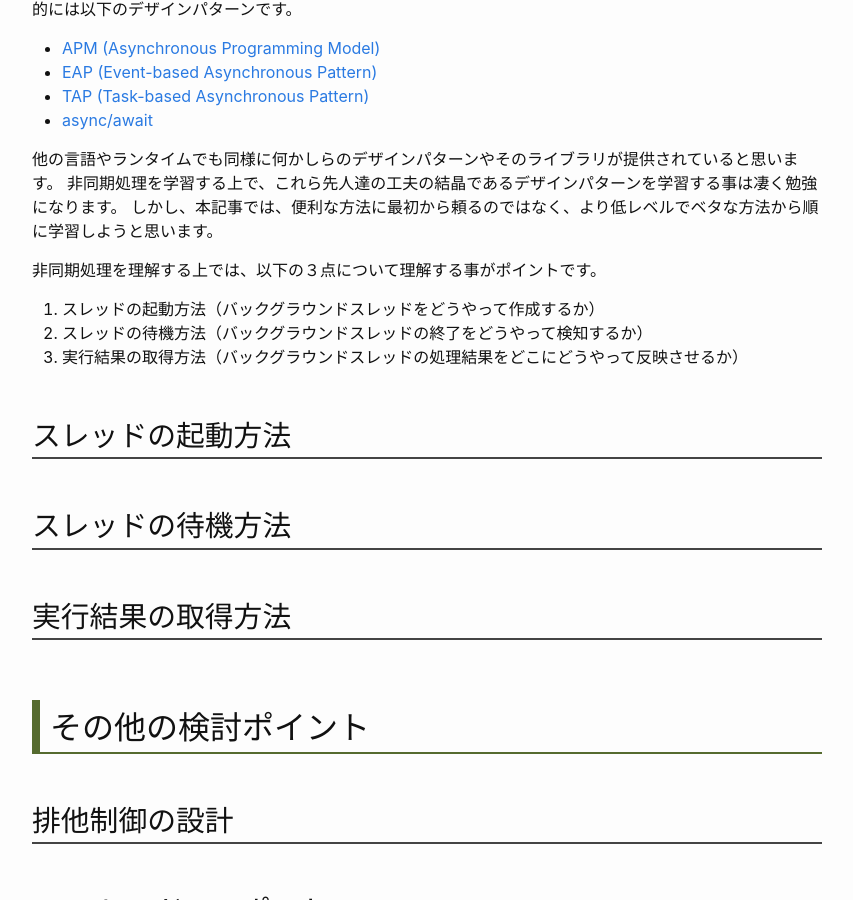
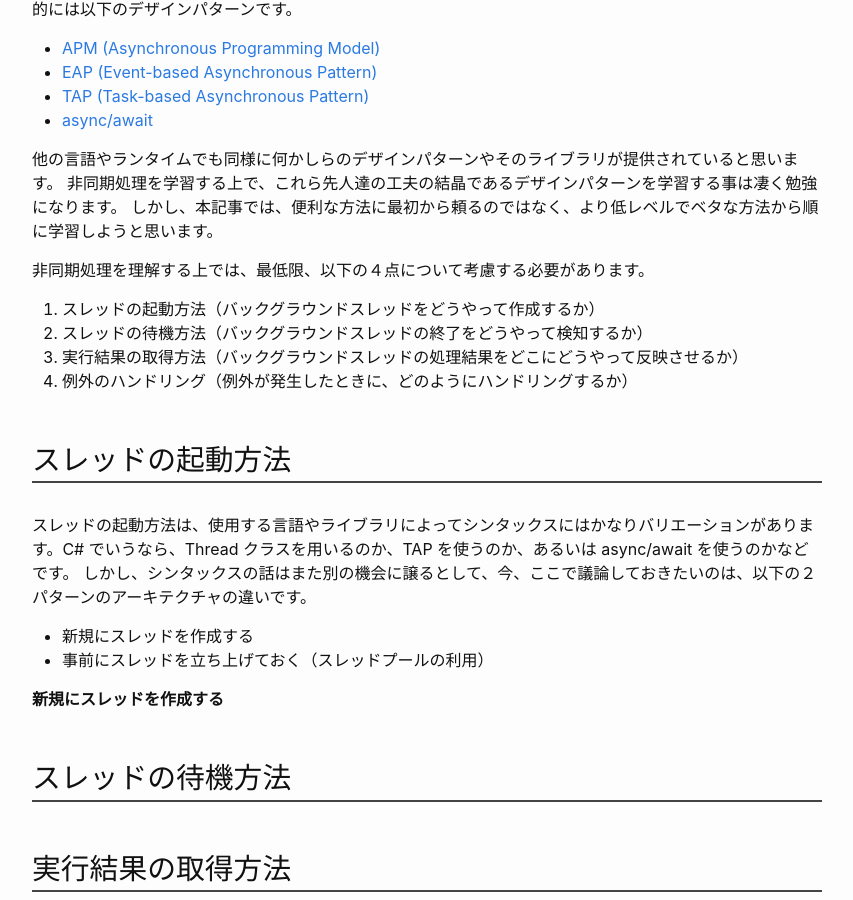
Before and after one commit to koytak-blog/koytak-blog.github.io, a Jekyll site: the page built from articles/multithread-app-arch/cliapp.md, in a window 1280 px wide and 900 px high, scrolled down 4169 px. Shown: the whole window, without its empty margins (213-1066 px from the left). Built offline with Jekyll 4.4.1, drawn with Linux system fonts in a browser that asks for light colours.

Commit message:
update mt

```diff
--- a/articles/multithread-app-arch/cliapp.md
+++ b/articles/multithread-app-arch/cliapp.md
@@ -86,13 +86,21 @@ C# で非同期処理を実装する時のデザインパターンは、歴史
 非同期処理を学習する上で、これら先人達の工夫の結晶であるデザインパターンを学習する事は凄く勉強になります。
 しかし、本記事では、便利な方法に最初から頼るのではなく、より低レベルでベタな方法から順に学習しようと思います。
 
-非同期処理を理解する上では、以下の３点について理解する事がポイントです。
+非同期処理を理解する上では、最低限、以下の４点について考慮する必要があります。
 1. スレッドの起動方法（バックグラウンドスレッドをどうやって作成するか）
 1. スレッドの待機方法（バックグラウンドスレッドの終了をどうやって検知するか）
 1. 実行結果の取得方法（バックグラウンドスレッドの処理結果をどこにどうやって反映させるか）
+1. 例外のハンドリング（例外が発生したときに、どのようにハンドリングするか）
 
 ## スレッドの起動方法
 
+スレッドの起動方法は、使用する言語やライブラリによってシンタックスにはかなりバリエーションがあります。C# でいうなら、Thread クラスを用いるのか、TAP を使うのか、あるいは async/await を使うのかなどです。
+しかし、シンタックスの話はまた別の機会に譲るとして、今、ここで議論しておきたいのは、以下の２パターンのアーキテクチャの違いです。
+
+- 新規にスレッドを作成する
+- 事前にスレッドを立ち上げておく（スレッドプールの利用）
+
+**新規にスレッドを作成する**<br/>
 
 
 
```
